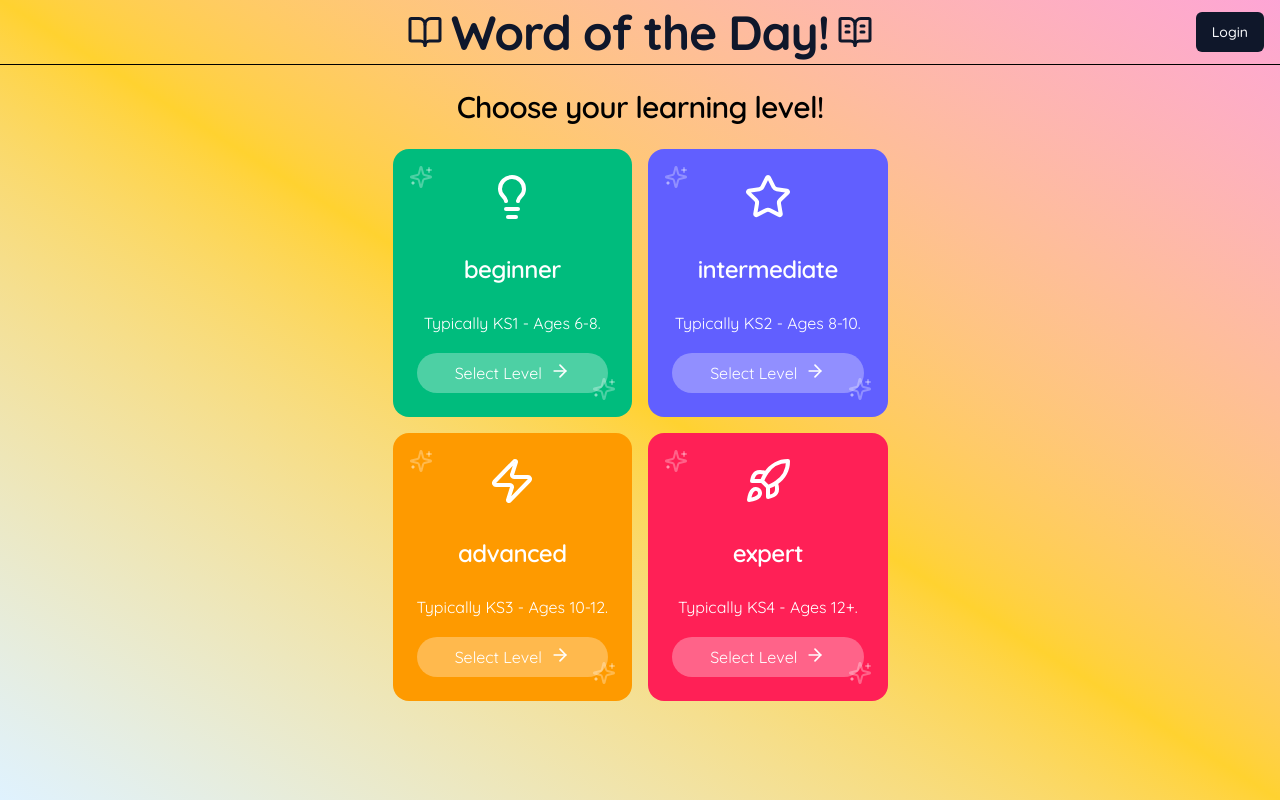
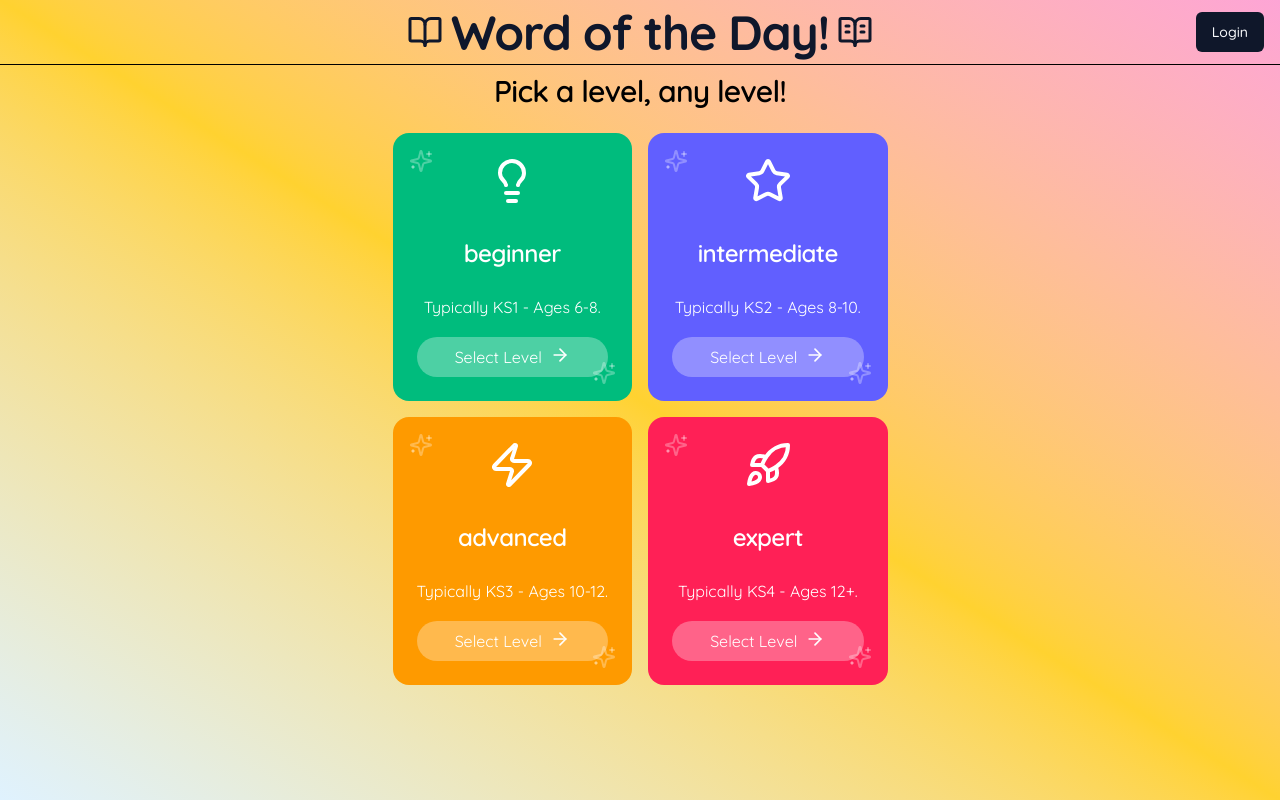
Before and after one commit to Ed-Barnes937/WOTD, a React (Vite) app in the folder frontend/: page / in a window 1280 px wide. Built offline with nearby package versions, Linux system fonts and the light colour scheme; a web font is replaced by a local one.

Commit message:
welcome message update

```diff
--- a/frontend/src/routes/index.tsx
+++ b/frontend/src/routes/index.tsx
@@ -11,14 +11,14 @@ function Home() {
   const user = useAuthStore((store) => store.user);
 
   return (
-    <div className="p-6 flex flex-col justify-center items-center">
+    <div className="px-6 py-2 flex flex-col justify-center items-center">
       {user && (
-        <Typography variant={"h2"}>
+        <Typography variant={"h3"} className="mt-1">
           Welcome back {user.user_metadata.name}!
         </Typography>
       )}
-      <Typography variant="h2" className="mb-4">
-        Choose your learning level!
+      <Typography variant="h2" className="mb-4 mt-4">
+        Pick a level, any level!
       </Typography>
       <div className="grid grid-cols-2 gap-4">
         {WOTDLevelMap.map((level) => (
```
